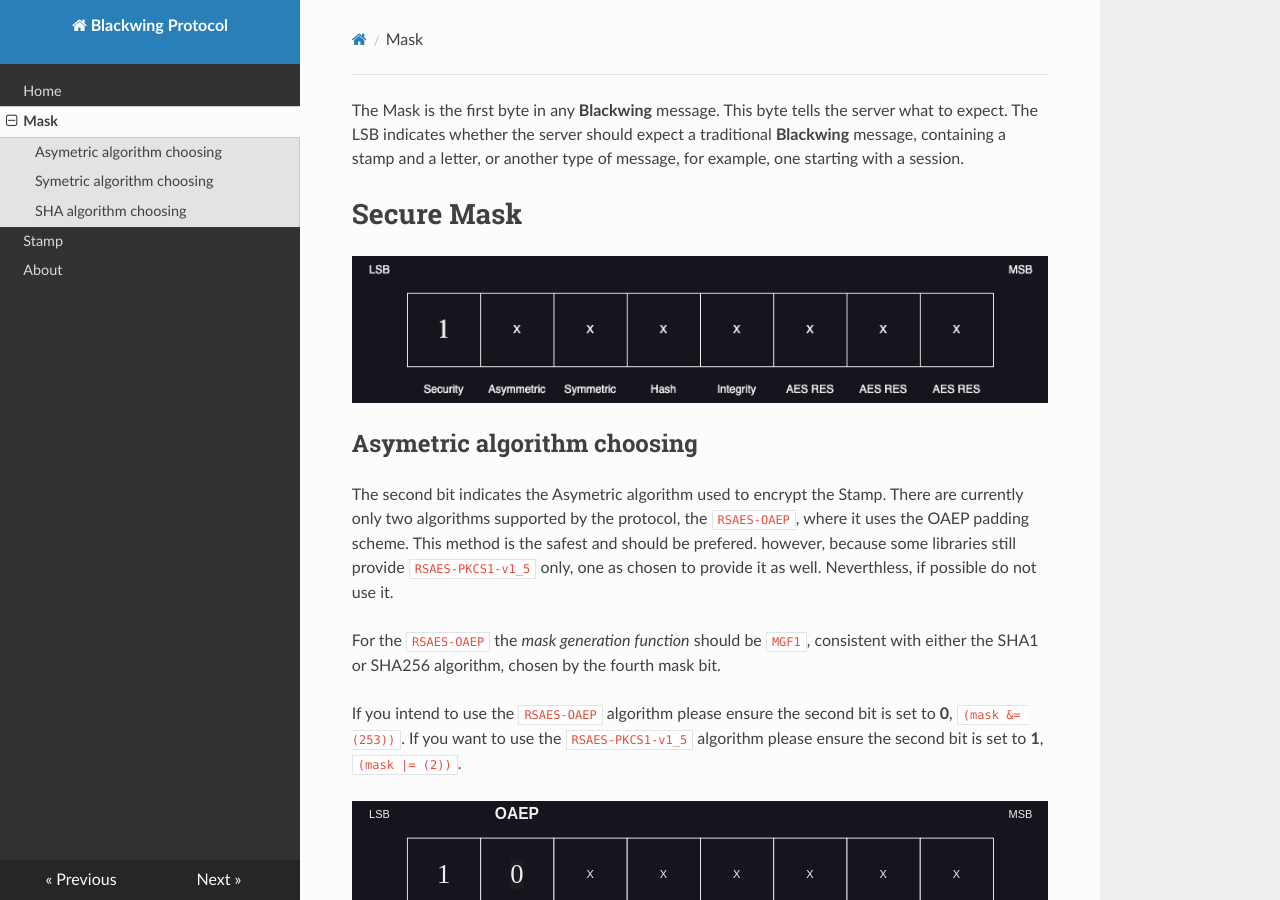
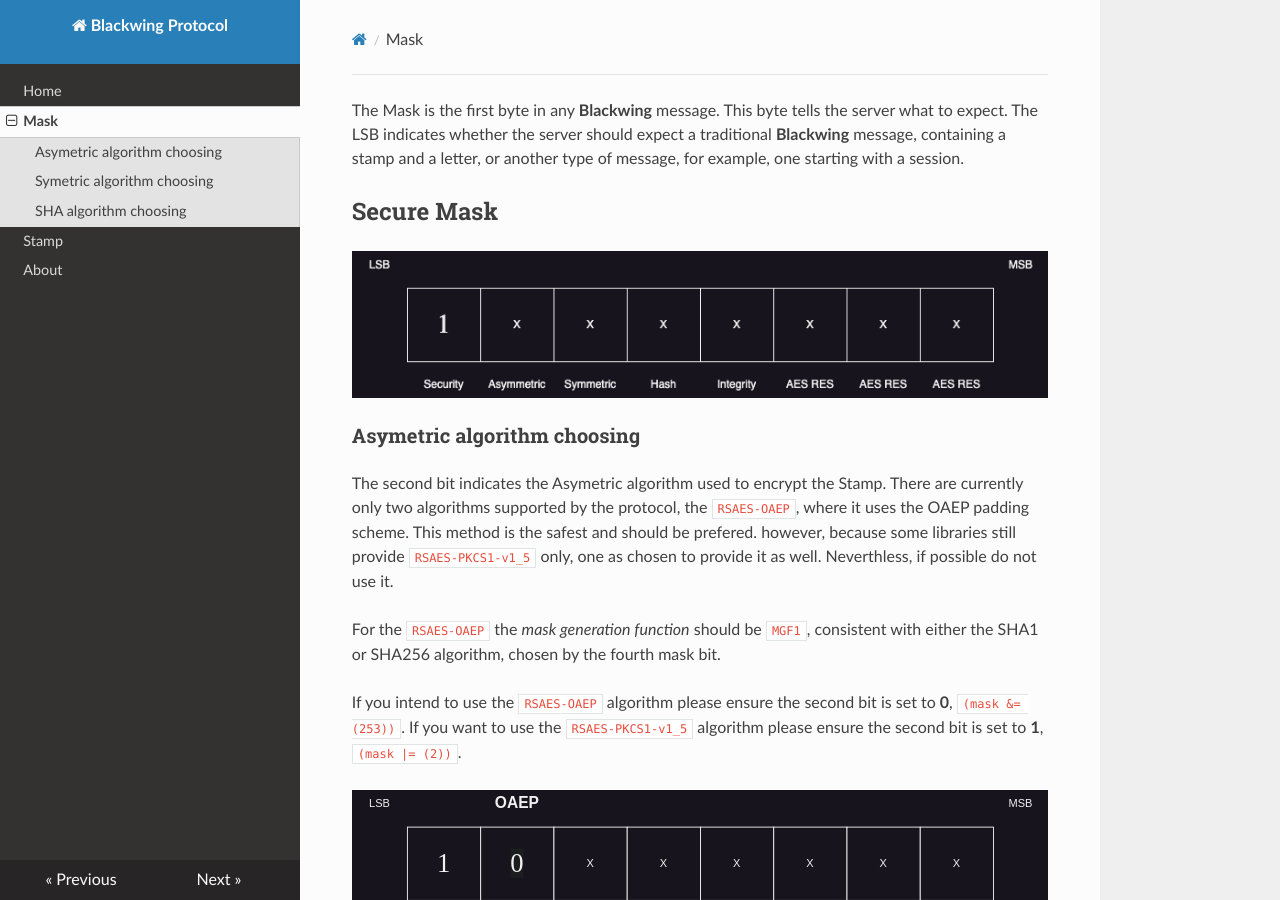
Before and after one commit to asergiobranco/blackwing_documentation, an MkDocs documentation site: the page built from docs/mask.md, in a window 1280 px wide and 900 px high. Built offline with MkDocs 1.6.1, drawn with Linux system fonts in a browser that asks for light colours; nearby versions of some CDN libraries.

```diff
--- a/docs/mask.md
+++ b/docs/mask.md
@@ -2,11 +2,11 @@ The Mask is the first byte in any **Blackwing** message. This byte tells the ser
 The LSB indicates whether the server should expect a traditional **Blackwing** message, containing a stamp and a letter, or another
 type of message, for example, one starting with a session.
 
-# Secure Mask
+## Secure Mask
 
 ![alt text](figs/secure_mask.png)
 
-## Asymetric algorithm choosing
+### Asymetric algorithm choosing
 
 The second bit indicates the Asymetric algorithm used to encrypt the Stamp.
 There are currently only two algorithms supported by the protocol, the `RSAES-OAEP`, where it uses the OAEP padding scheme. This method is the safest and should be prefered.
@@ -18,16 +18,16 @@ If you intend to use the `RSAES-OAEP` algorithm please ensure the second bit is
 
 ![alt text](figs/secure_mask_rsa.svg)
 
-## Symetric algorithm choosing
+### Symetric algorithm choosing
 
 The third bit indicates the AES algorithm chosen. Currently there are two modes available, the `CFB` and the `CBC`.
 
 ![alt text](figs/secure_mask_aes.svg)
 
-## SHA algorithm choosing
+### SHA algorithm choosing
 
 ![alt text](figs/secure_mask_sha.svg)
 
-# Unsecure Mask
+## Unsecure Mask
 
 ![alt text](figs/unsecure_mask.svg)
```
Also changed, not shown: docs/index.md (+2 -0 lines), docs/stamp.md (+5 -0 lines), docs/figs/mesage.svg (added), docs/figs/stamp.svg (added), docs/figs/stamp_msgpack.svg (added), docs/figs/stamp_msgpack_no_tms.svg (added), 1 other file.
